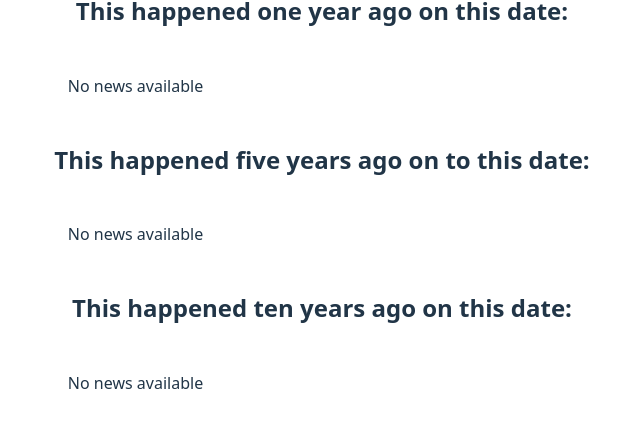
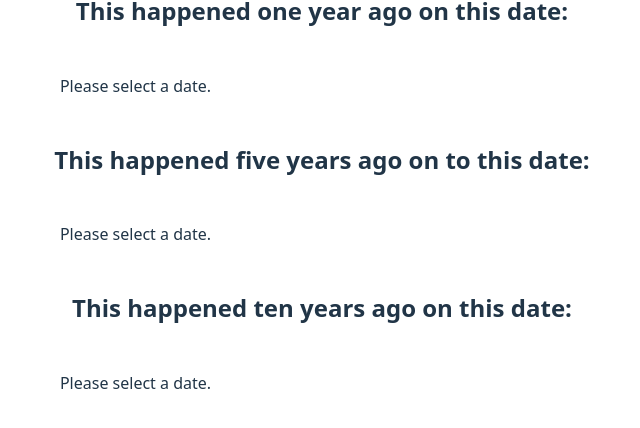
Before and after one commit to Andreawingardh/BirthdayNews, a React (Vite) app: page / in a window 1280 px wide. Shown: the part 216-644 px from the top of the page, without its empty margins (318-958 px from the left). Built offline with nearby package versions, Linux system fonts and the light colour scheme.

Commit message:
Updated no news message

```diff
--- a/src/App.jsx
+++ b/src/App.jsx
@@ -122,7 +122,7 @@ function App() {
             </div>
           ))
         ) : (
-          <p>No news available</p>
+          <p>Please select a date.</p>
         )}
       </div>
       <h3>This happened five years ago on to this date:</h3>
@@ -139,7 +139,7 @@ function App() {
             </div>
           ))
         ) : (
-          <p>No news available</p>
+          <p>Please select a date.</p>
         )}
       </div>
       <h3>This happened ten years ago on this date:</h3>
@@ -156,7 +156,7 @@ function App() {
             </div>
           ))
         ) : (
-          <p>No news available</p>
+          <p>Please select a date.</p>
         )}
       </div>
     </>
```
